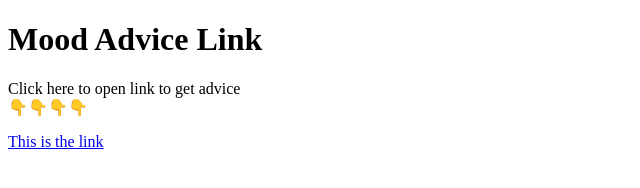
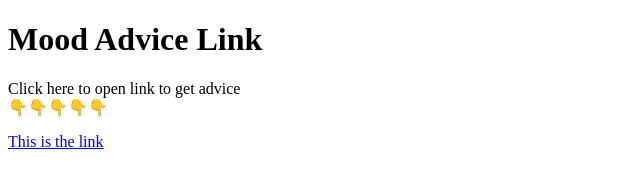
Before and after one commit to ggithubuserrrrr/mood-advice, a plain HTML site: page server.html in a window 1280 px wide. Shown: the full height of the page, 0-640 px from the left. Drawn offline with Linux system fonts and the light colour scheme.

Commit message:
server.html

```diff
--- a/server.html
+++ b/server.html
@@ -6,7 +6,7 @@
 </head>
 <body>
    <h1>Mood Advice Link</h1>
-   <p>Click here to open link to get advice <br> 👇👇👇👇</p>
+   <p>Click here to open link to get advice <br> 👇👇👇👇👇</p>
    <a href="http://localhttps://ggithubuserrrrr.github.io/mood-advice/mood-advice.html">This is the link</ahref></a>
 </body>
 </html>
```
